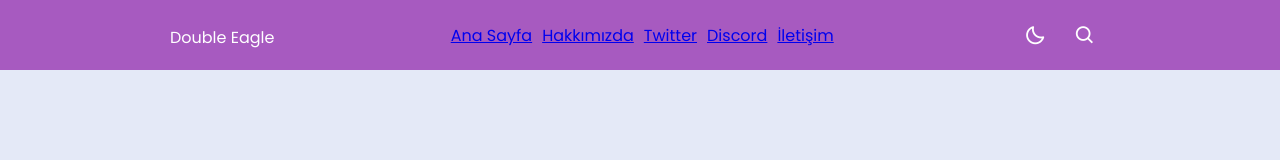
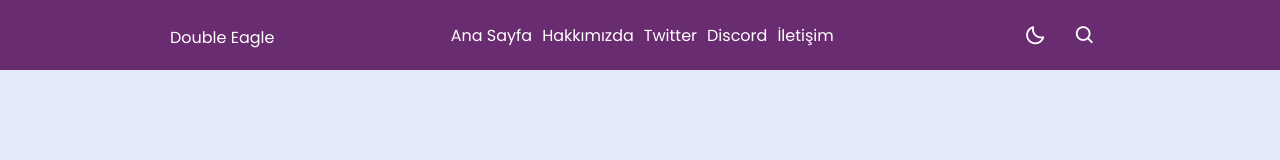
Before and after one commit to AbdulkadirAydemir/Navigation-Bar, a plain HTML site: page index.html in a window 1280 px wide. Drawn offline with nearby package versions, Linux system fonts and the light colour scheme.

Commit message:
Update style.css

```diff
--- a/style.css
+++ b/style.css
@@ -13,11 +13,11 @@
 
 :root {
     --body-color: #E4E9F7;
-    --nav-color: #a75ac0;
+    --nav-color: #6A2C70;
     --side-nav: #010718;
     --text-color: #FFF;
     --search-bar: #F2F2F2;
-    --search-text: #010718;
+    --search-text: #6A2C70;
 }
 
 body {
@@ -77,6 +77,11 @@ nav .nav-bar .logo a {
 
 .menu .logo-toggle {
     display: none;
+}
+
+.menu .nav-links li a {
+    text-decoration: none;
+    color: #fff;
 }
 
 .nav-bar .nav-links {
@@ -277,5 +282,6 @@ body.dark .search-field i {
     .nav-links li a {
         display: block;
         margin-top: 20px;
+        text-decoration: none;
     }
 }
```
